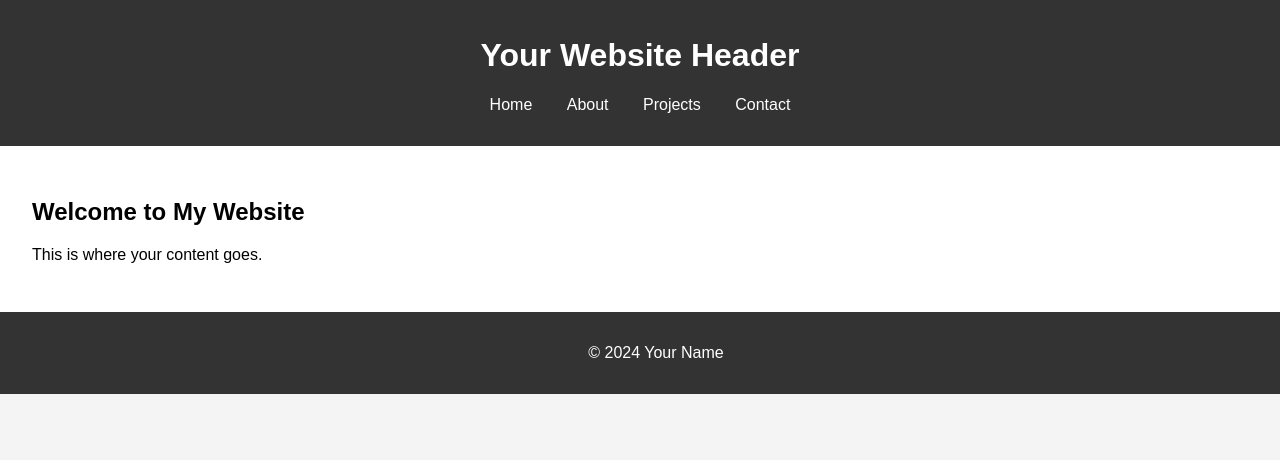
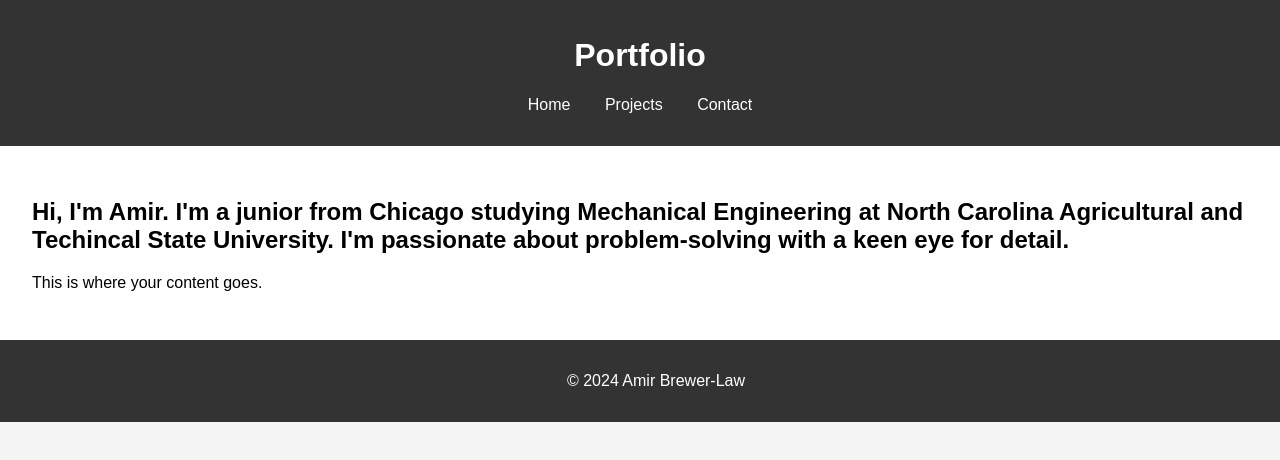
Before and after one commit to ajbrewerlaw1/AmirBrewerLaw-Portfolio, a plain HTML site: page index.html in a window 1280 px wide. Shown: the top 460 px of the page. Drawn offline with Linux system fonts and the light colour scheme.

Commit message:
Update index.html

```diff
--- a/index.html
+++ b/index.html
@@ -3,27 +3,26 @@
 <head>
     <meta charset="UTF-8">
     <meta name="viewport" content="width=device-width, initial-scale=1.0">
-    <title>Your Website Title</title>
+    <title>Amir Brewer-Law</title>
     <link rel="stylesheet" href="styles.css"> <!-- Link to your CSS file -->
 </head>
 <body>
     <header>
-        <h1>Your Website Header</h1>
+        <h1>Portfolio</h1>
         <nav>
             <ul>
                 <li><a href="#home">Home</a></li>
-                <li><a href="#about">About</a></li>
                 <li><a href="#projects">Projects</a></li>
                 <li><a href="#contact">Contact</a></li>
             </ul>
         </nav>
     </header>
     <main>
-        <h2>Welcome to My Website</h2>
+        <h2>Hi, I'm Amir. I'm a junior from Chicago studying Mechanical Engineering at North Carolina Agricultural and Techincal State University. I'm passionate about problem-solving with a keen eye for detail.</h2>
         <p>This is where your content goes.</p>
     </main>
     <footer>
-        <p>&copy; 2024 Your Name</p>
+        <p>&copy; 2024 Amir Brewer-Law</p>
     </footer>
 </body>
 </html>
```
